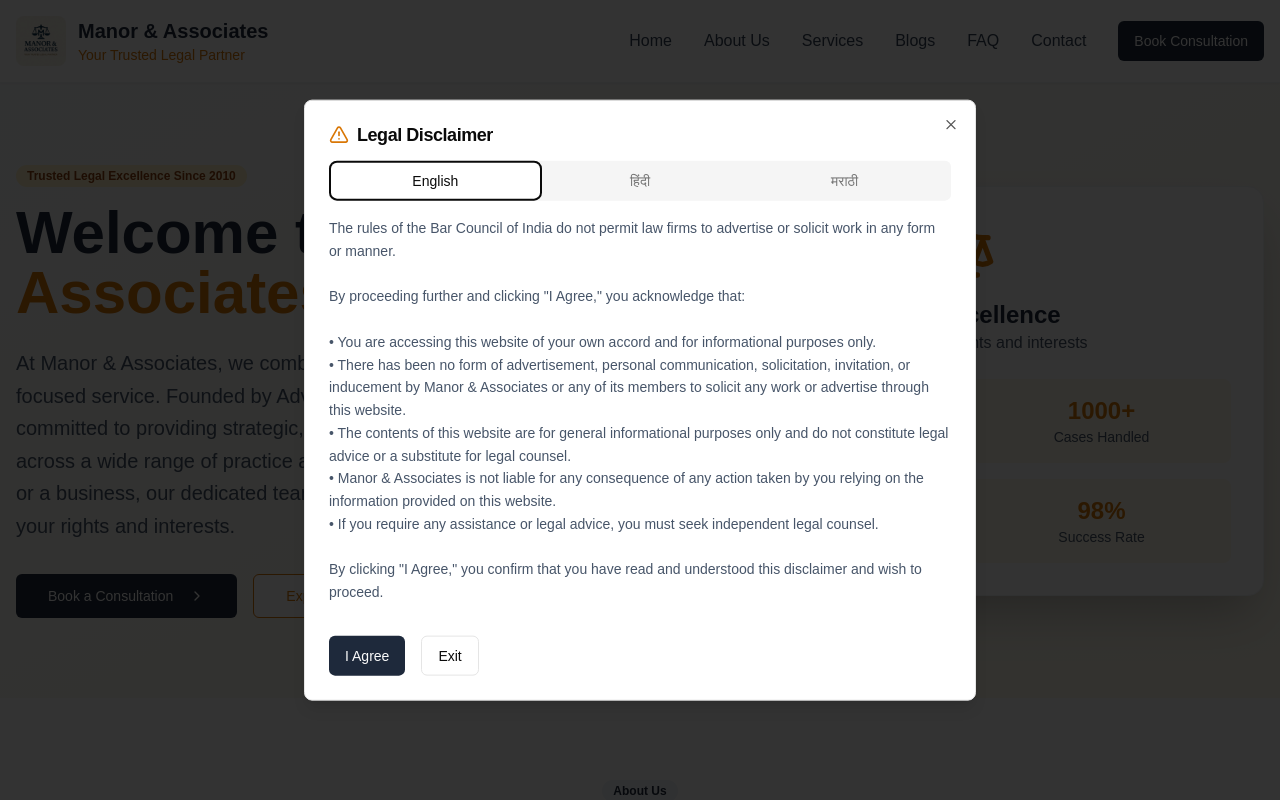
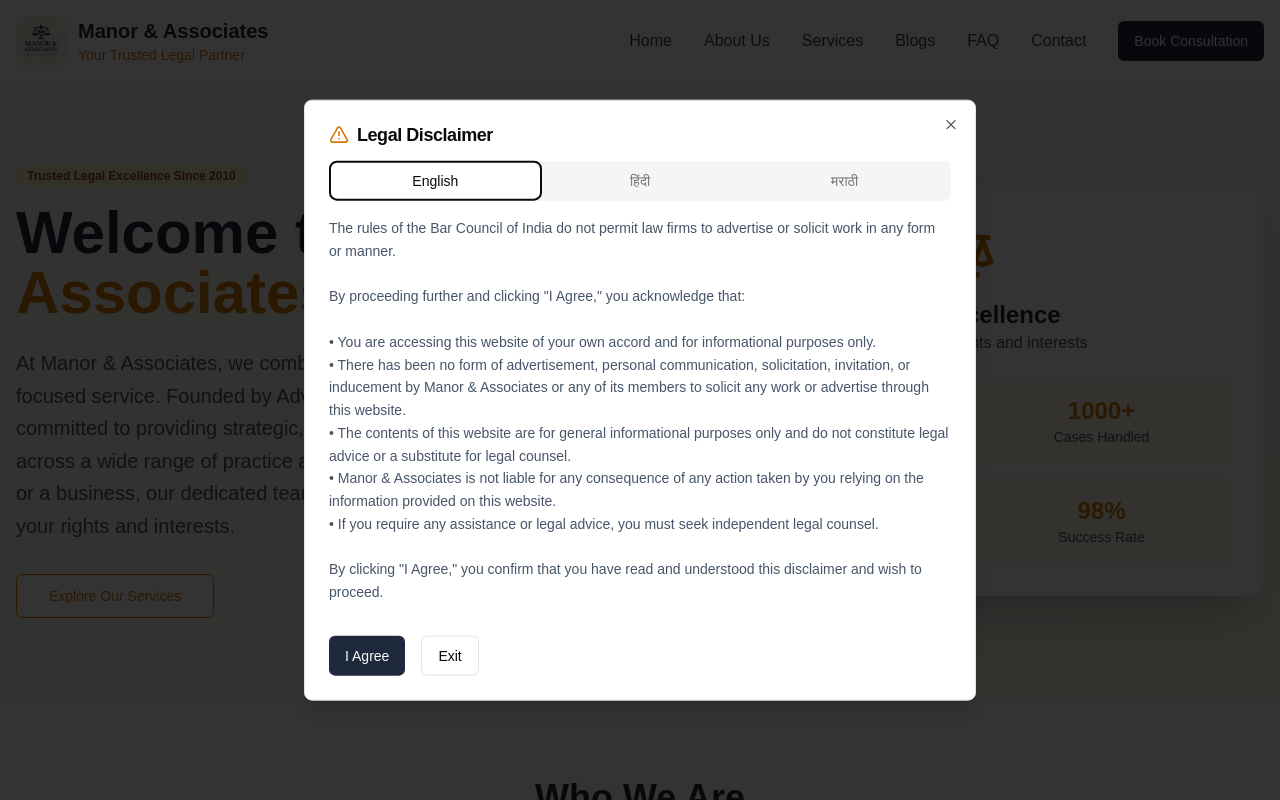
Before and after one commit to rohitKoktare/Manohar-Associate, a Next.js app: page / in a window 1280 px wide. Shown: the top 800 px of the page. Built offline with nearby package versions, Linux system fonts and the light colour scheme.

Commit message:
improvements

```diff
--- a/app/page.tsx
+++ b/app/page.tsx
@@ -450,16 +450,18 @@ By clicking "I Agree," you confirm that you have read and understood this discla
                 by your side to protect your rights and interests.
               </p>
               <div className="flex flex-col sm:flex-row gap-4">
-                <motion.div whileHover={{ scale: 1.05 }} whileTap={{ scale: 0.95 }}>
+                {/* <motion.div whileHover={{ scale: 1.05 }} whileTap={{ scale: 0.95 }}>
                   <Button size="lg" className="bg-slate-800 hover:bg-slate-700 text-white">
                     Book a Consultation
                     <ChevronRight className="ml-2 h-4 w-4" />
                   </Button>
-                </motion.div>
+                </motion.div> */}
                 <motion.div whileHover={{ scale: 1.05 }} whileTap={{ scale: 0.95 }}>
-                  <Button size="lg" variant="outline" className="border-amber-600 text-amber-600 hover:bg-amber-50">
-                    Explore Our Services
-                  </Button>
+                  <Link href="#services">
+                    <Button size="lg" variant="outline" className="border-amber-600 text-amber-600 hover:bg-amber-50">
+                      Explore Our Services
+                    </Button>
+                  </Link>
                 </motion.div>
               </div>
             </motion.div>
@@ -510,7 +512,7 @@ By clicking "I Agree," you confirm that you have read and understood this discla
             viewport={{ once: true }}
             className="text-center mb-16"
           >
-            <Badge className="mb-4 bg-slate-100 text-slate-800">About Us</Badge>
+            {/* <Badge className="mb-4 bg-slate-100 text-slate-800">About Us</Badge> */}
             <h2 className="text-4xl font-bold text-slate-800 mb-6">Who We Are</h2>
             <p className="text-xl text-slate-600 max-w-3xl mx-auto">
               Manor & Associates is a full-service law firm based in Pune, Maharashtra, serving clients across India.
@@ -595,7 +597,7 @@ By clicking "I Agree," you confirm that you have read and understood this discla
             viewport={{ once: true }}
             className="text-center mb-16"
           >
-            <Badge className="mb-4 bg-amber-100 text-amber-800">Our Services</Badge>
+            {/* <Badge className="mb-4 bg-amber-100 text-amber-800">Our Services</Badge> */}
             <h2 className="text-4xl font-bold text-slate-800 mb-6">Our Areas of Practice</h2>
             <p className="text-xl text-slate-600 max-w-3xl mx-auto">
               We provide comprehensive legal services across multiple practice areas, ensuring expert representation for
@@ -614,10 +616,10 @@ By clicking "I Agree," you confirm that you have read and understood this discla
               <motion.div key={index} variants={fadeInUp} {...scaleOnHover}>
                 <Card className="h-full hover:shadow-xl transition-all duration-300 border-0 shadow-lg">
                   <CardHeader>
-                    <div className={`inline-flex p-3 rounded-full mb-4 ${service.color}`}>
+                    <div className={`inline-flex p-3 rounded-full mb-4 ${service.color} flex-row items-center space-x-3`}>
                       <service.icon className="h-8 w-8" />
+                      <CardTitle className="text-xl text-slate-800">{service.title}</CardTitle>
                     </div>
-                    <CardTitle className="text-xl text-slate-800">{service.title}</CardTitle>
                   </CardHeader>
                   <CardContent>
                     <CardDescription className="text-slate-600 leading-relaxed">{service.description}</CardDescription>
@@ -634,10 +636,10 @@ By clicking "I Agree," you confirm that you have read and understood this discla
             viewport={{ once: true }}
             className="text-center mt-12"
           >
-            <Button size="lg" className="bg-amber-600 hover:bg-amber-700 text-white">
+            {/* <Button size="lg" className="bg-amber-600 hover:bg-amber-700 text-white">
               Schedule a Legal Consultation
               <ChevronRight className="ml-2 h-4 w-4" />
-            </Button>
+            </Button> */}
           </motion.div>
         </div>
       </section>
@@ -652,7 +654,7 @@ By clicking "I Agree," you confirm that you have read and understood this discla
             viewport={{ once: true }}
             className="text-center mb-16"
           >
-            <Badge className="mb-4 bg-slate-100 text-slate-800">Legal Insights</Badge>
+            {/* <Badge className="mb-4 bg-slate-100 text-slate-800">Legal Insights</Badge> */}
             <h2 className="text-4xl font-bold text-slate-800 mb-6">Recent Articles</h2>
             <p className="text-xl text-slate-600 max-w-3xl mx-auto">
               Stay informed about your legal rights and responsibilities with our expert insights and analysis.
```
